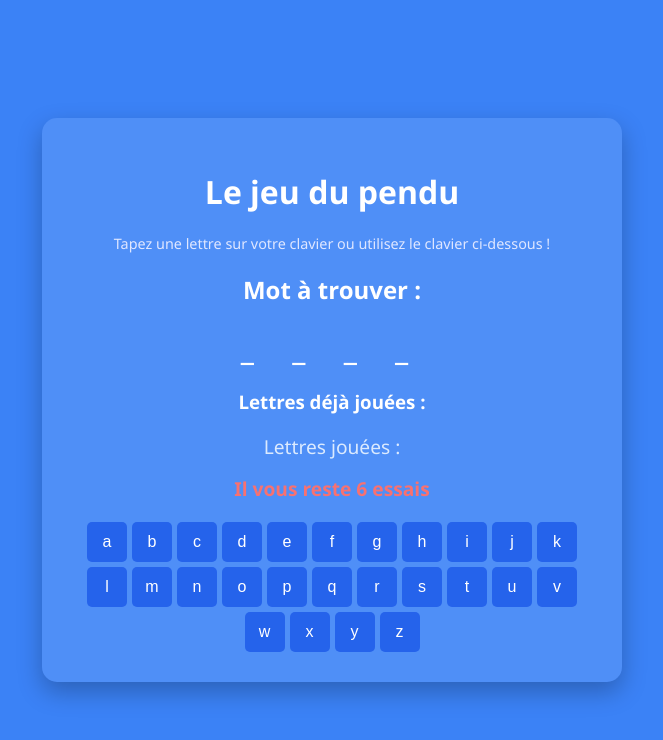
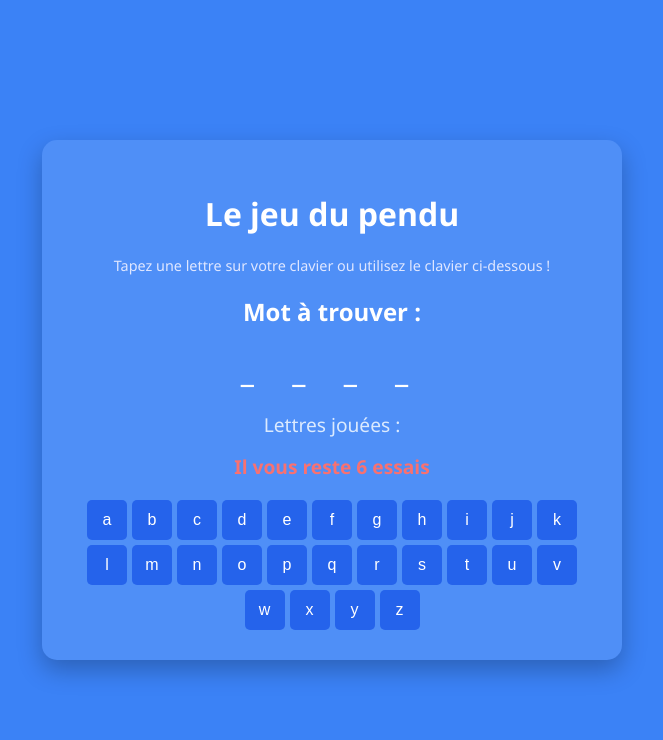
Before and after one commit to vino22660/jeux, a plain HTML site: page index.html in a window 1280 px wide. Shown: the whole page, without its empty margins (308-971 px from the left). Drawn offline with Linux system fonts and the light colour scheme.

Commit message:
Update index.html

```diff
--- a/index.html
+++ b/index.html
@@ -15,7 +15,6 @@
       <h2>Mot à trouver :</h2>
       <div id="mot" class="mot"></div>
 
-      <h3>Lettres déjà jouées :</h3>
       <div id="lettres" class="lettres"></div>
 
       <div id="compteur" class="compteur"></div>
```
